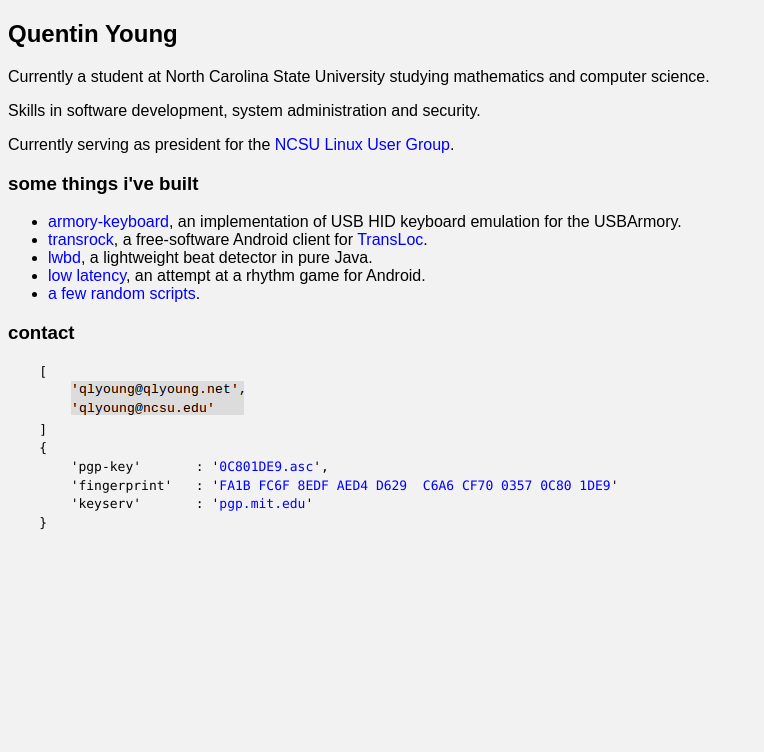
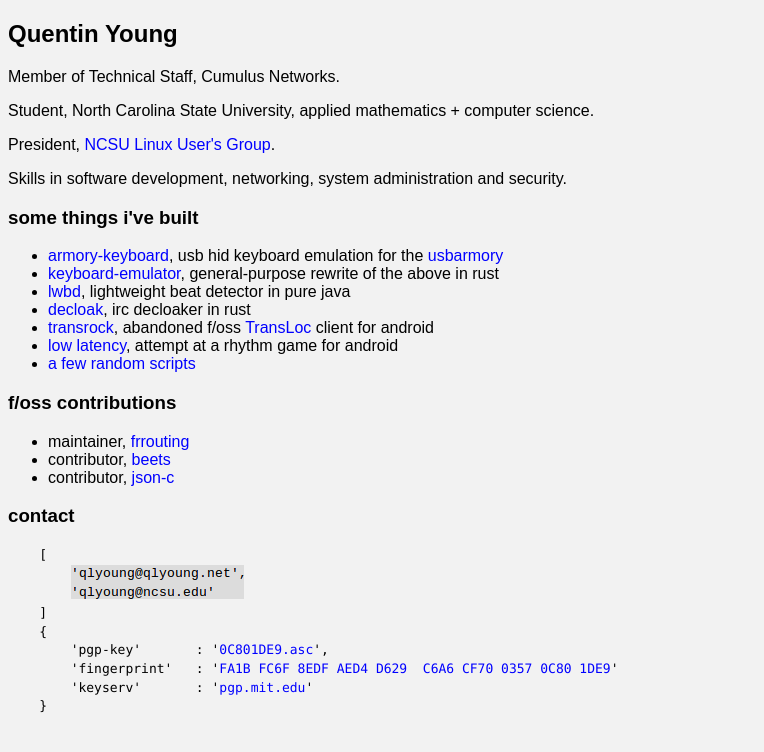
Before and after one commit to qlyoung/qlyoung.github.io, a Jekyll site: the page built from index.html, in a window 1280 px wide. Shown: the top 752 px of the page, without its empty margins (0-764 px from the left). Built offline with Jekyll 4.4.1, drawn with Linux system fonts in a browser that asks for light colours; Markdown is read by kramdown in place of the engine named in the settings.

Commit message:
update stuff

```diff
--- a/index.html
+++ b/index.html
@@ -3,22 +3,32 @@
 title: Quentin Young
 ---
 <h2>Quentin Young</h2>
-<p>Currently a student at North Carolina State University studying mathematics and computer science.</p>
-<p>Skills in software development, system administration and security.</p>
-<p>Currently serving as president for the <a href="http://lug.ncsu.edu">NCSU Linux User Group</a>.</p>
+<p>Member of Technical Staff, Cumulus Networks.</p>
+<p>Student, North Carolina State University, applied mathematics + computer science.</p>
+<p>President, <a href="http://lug.ncsu.edu">NCSU Linux User's Group</a>.</p>
+<p>Skills in software development, networking, system administration and security.</p>
 
 <h3>some things i've built</h3>
 <ul>
-<li><a href="https://github.com/qlyoung/armory-keyboard">armory-keyboard</a>, an implementation of USB HID keyboard emulation for the USBArmory.</li>
-<li><a href="https://github.com/qlyoung/transrock">transrock</a>, a free-software Android client for <a href="http://transloc.com/">TransLoc</a>.</li>
-<li><a href="https://github.com/qlyoung/lwbd">lwbd</a>, a lightweight beat detector in pure Java.</li>
-<li><a href="https://github.com/qlyoung/lowlatency">low latency</a>, an attempt at a rhythm game for Android.</li>
-<li>
+  <li><a href="https://github.com/qlyoung/armory-keyboard">armory-keyboard</a>, usb hid keyboard emulation for the <a href="https://inversepath.com/usbarmory">usbarmory</a></li>
+  <li><a href="https://github.com/qlyoung/keyboard-emulator">keyboard-emulator</a>, general-purpose rewrite of the above in rust</li>
+  <li><a href="https://github.com/qlyoung/lwbd">lwbd</a>, lightweight beat detector in pure java</li>
+  <li><a href="https://github.com/qlyoung/decloak">decloak</a>, irc decloaker in rust</li>
+  <li><a href="https://github.com/qlyoung/transrock">transrock</a>, abandoned f/oss <a href="http://transloc.com/">TransLoc</a> client for android</li>
+  <li><a href="https://github.com/qlyoung/lowlatency">low latency</a>, attempt at a rhythm game for android</li>
+  <li>
     <a href="https://github.com/qlyoung/gmcli">a</a>
     <a href="https://github.com/qlyoung/prtsc-ctl-f">few</a>
     <a href="https://github.com/qlyoung/dogenet">random</a>
-    <a href="https://github.com/qlyoung/switch-intercept">scripts</a>.
-</li>
+    <a href="https://github.com/qlyoung/switch-intercept">scripts</a>
+  </li>
+</ul>
+
+<h3>f/oss contributions</h3>
+<ul>
+  <li>maintainer, <a href="https://github.com/FRRouting/frr">frrouting</a></li>
+  <li>contributor, <a href="https://github.com/beetbox/beets">beets</a></li>
+  <li>contributor, <a href="https://github.com/json-c/json-c">json-c</a></li>
 </ul>
 
 <h3>contact</h3>
```
